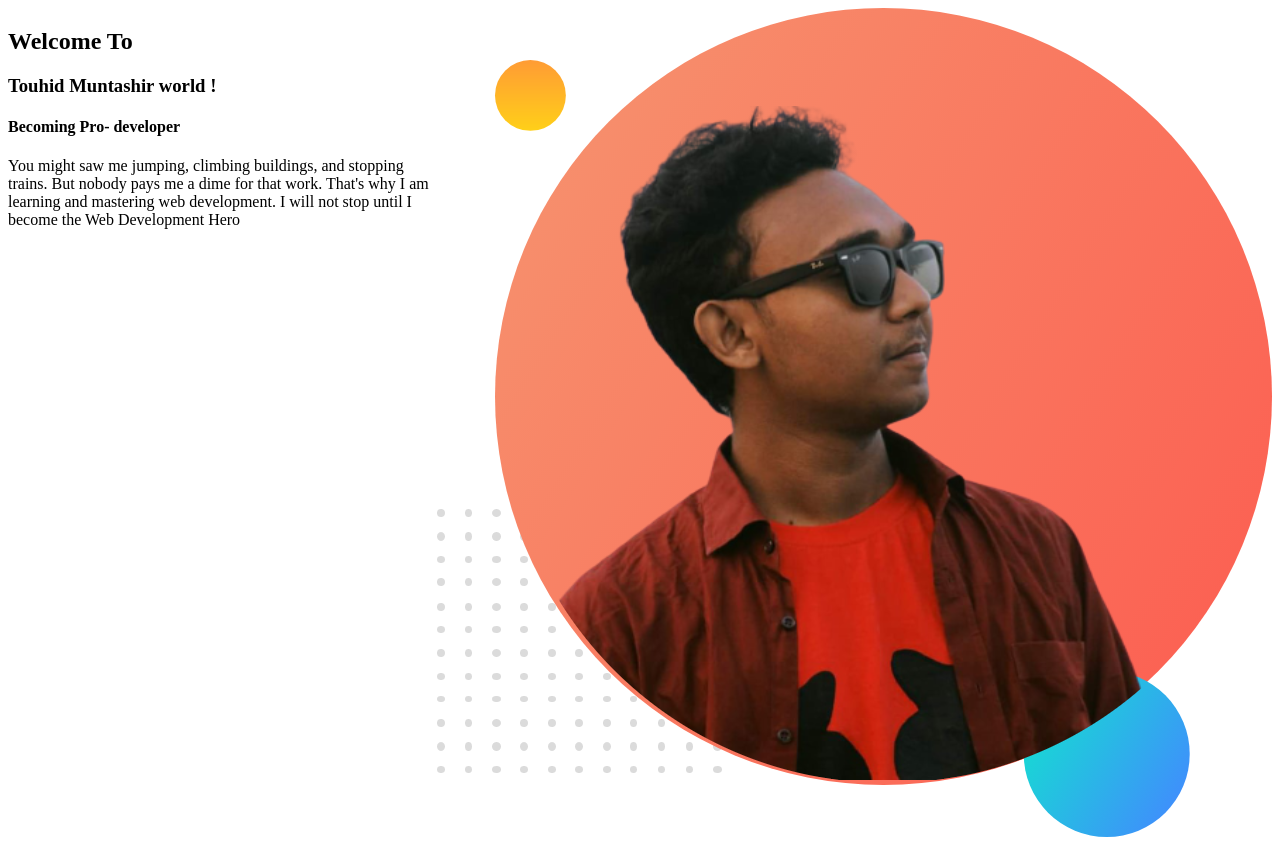
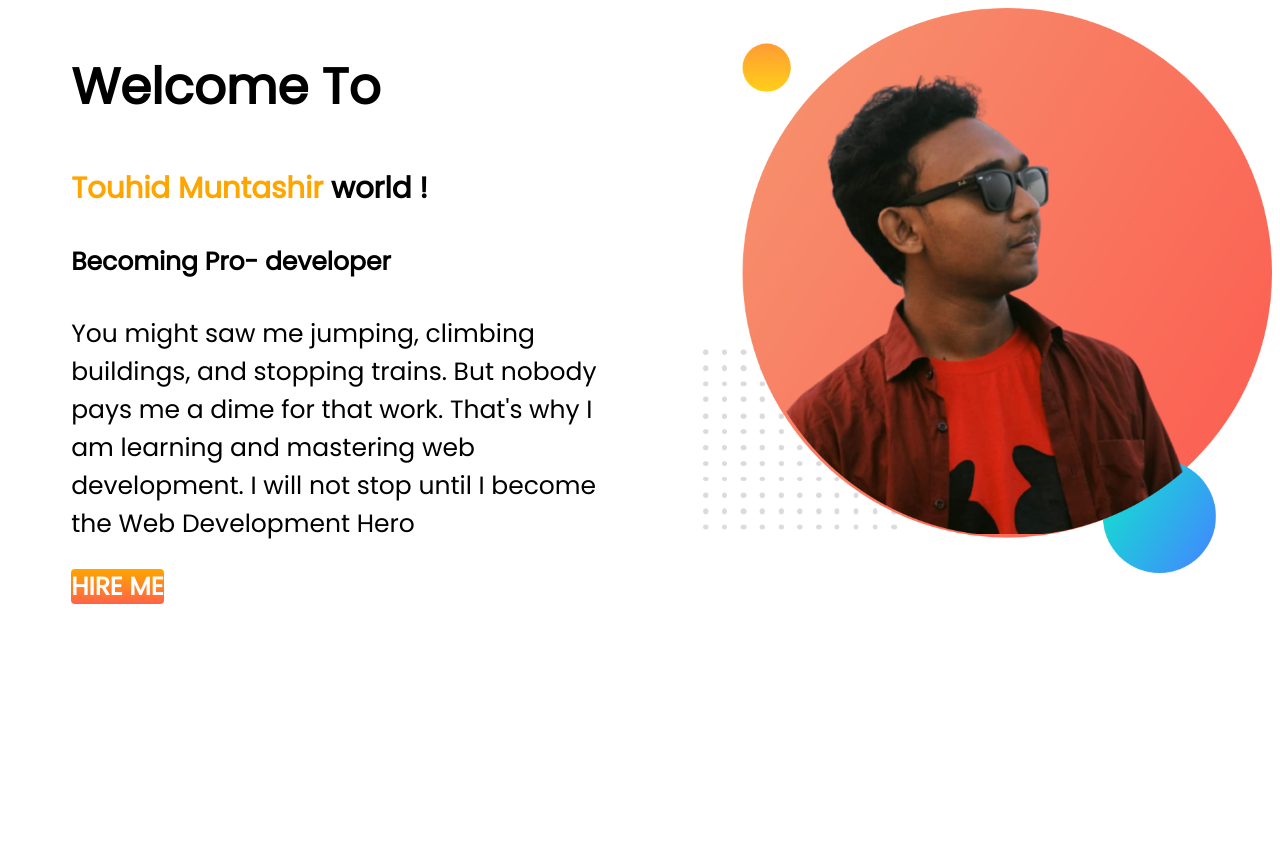
Before and after one commit to Touhid49/developer-portfolio, a plain HTML site: page index.html in a window 1280 px wide. After the commit the page ends 800 px from the top, so only its background shows below. Drawn offline with Linux system fonts and the light colour scheme.

Commit message:
first part

```diff
--- a/index.html
+++ b/index.html
@@ -14,17 +14,19 @@
 <body>
     <section>
 
-        <div>
-            <h1 id="color">Welcome To</h1>
-            <h3 id="color1"> Touhid Muntashir world !</h3>
+        <div class="half-width">
+            <h1>Welcome To</h1>
+            <h3> <span class="orange-color">Touhid Muntashir</span> world !</h3>
             <h4>Becoming Pro- developer </h4>
             <p>You might saw me jumping, climbing buildings, and stopping trains. But nobody pays me a dime for that work. That's why I am learning and mastering web development. I will not stop until I become the Web Development Hero</p>
 
-
+            <a class="buttonlink" href="https://github.com/" target="_blank">HIRE ME</a>
         </div>
 
-        <div>
+        <div class="half-width">
+
             <img src="images/my_image.png" alt="">
+
         </div>
 
     </section>
--- a/style.css
+++ b/style.css
@@ -1,6 +1,42 @@
+body{
+    font-family: 'poppins',sans-serif;
+    font-size: 25px;
+}
+h1{
+    font-size: 50px;
+}
 
+.orange-color{
 
+    color: orange;
 
+}
 section{
     display: flex;
 }
+.half-width
+{
+    width: 50%;
+  padding-left: 5%;
+
+}
+.half-width-img
+{
+    width: 80%;
+
+}
+
+.half-width img{
+
+ width: 100%;
+}
+.buttonlink{
+ text-decoration: none;
+ background-image: linear-gradient(orange ,tomato);
+ padding: 10px,40px;
+ font-weight: 2px;
+ border-radius: 4px;
+ color: white;
+ font-weight: 700;
+
+}
```
